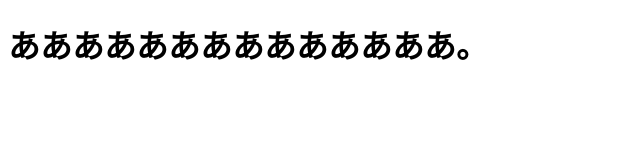
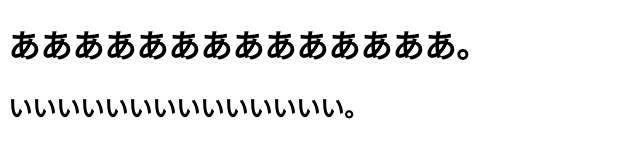
Before and after one commit to aso1301131/php0527_Ka, a plain HTML site: page index.html in a window 1280 px wide. Shown: the whole page, without its empty margins (0-640 px from the left). Drawn offline with Linux system fonts and the light colour scheme.

Commit message:
あおあおあおあおおあお

```diff
--- a/index.html
+++ b/index.html
@@ -8,6 +8,7 @@
 
 
 <h1>ああああああああああああああ。</h1>
+<h2>いいいいいいいいいいいいいい。</h2>
 
 </body>
 </html>
```
